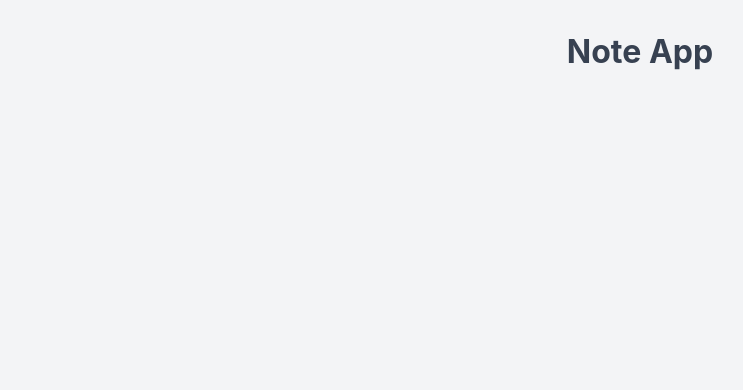
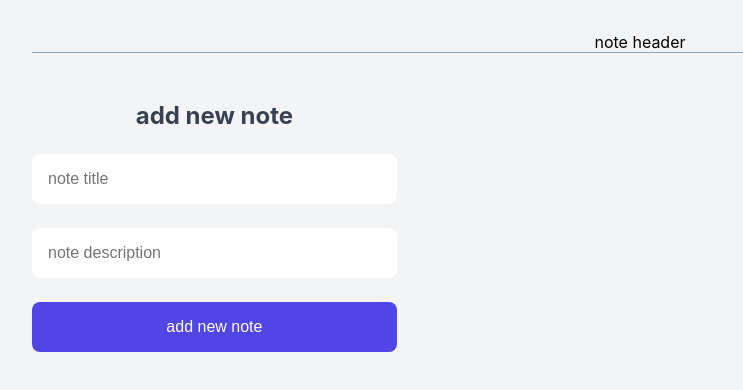
Before and after one commit to mreza-slt/Note-App, a React (Vite) app: page / in a window 1280 px wide. Shown: the top 390 px of the page, without its empty margins (0-743 px from the left). Built offline with nearby package versions, Linux system fonts and the light colour scheme.

Commit message:
Add NewNote Component

```diff
--- a/src/App.jsx
+++ b/src/App.jsx
@@ -1,6 +1,24 @@
+import { useState } from "react";
 import "./App.css";
+import AddNewNote from "./components/AddNewNote";
+import NoteList from "./components/NoteList";
 function App() {
-  return <h1>Note App</h1>;
+  const [notes, setNotes] = useState([]);
+
+  const handleNote = (newNote) => {
+    setNotes((prevNotes) => [...prevNotes, newNote]);
+  };
+
+  return (
+    <div className="container">
+      <div className="note-header">note header</div>
+      <div className="note-app">
+        <AddNewNote onAddNote={handleNote} />
+        <div className="note-container">
+        </div>
+      </div>
+    </div>
+  );
 }
 
 export default App;
--- /dev/null
+++ b/src/components/AddNewNote.jsx
@@ -0,0 +1,49 @@
+import { useState } from "react";
+
+function AddNewNote({ onAddNote }) {
+  const [title, setTitle] = useState("");
+  const [description, setDescription] = useState("");
+
+  function handleSubmit(e) {
+    e.preventDefault();
+
+    if (!title || !description) return;
+
+    const newNote = {
+      title,
+      description,
+      id: Date.now(),
+      completed: false,
+      createdAt: new Date().toISOString(),
+    };
+
+    setTitle("");
+    setDescription("");
+    onAddNote(newNote);
+  }
+
+  return (
+    <div className="add-new-note">
+      <h2>add new note</h2>
+      <form className="note-form" onSubmit={handleSubmit}>
+        <input
+          value={title}
+          onChange={(e) => setTitle(e.target.value)}
+          type="text"
+          className="text-field"
+          placeholder="note title"
+        />
+        <input
+          value={description}
+          onChange={(e) => setDescription(e.target.value)}
+          type="text"
+          className="text-field"
+          placeholder="note description"
+        />
+        <button className="btn btn--primary">add new note</button>
+      </form>
+    </div>
+  );
+}
+
+export default AddNewNote;
```
